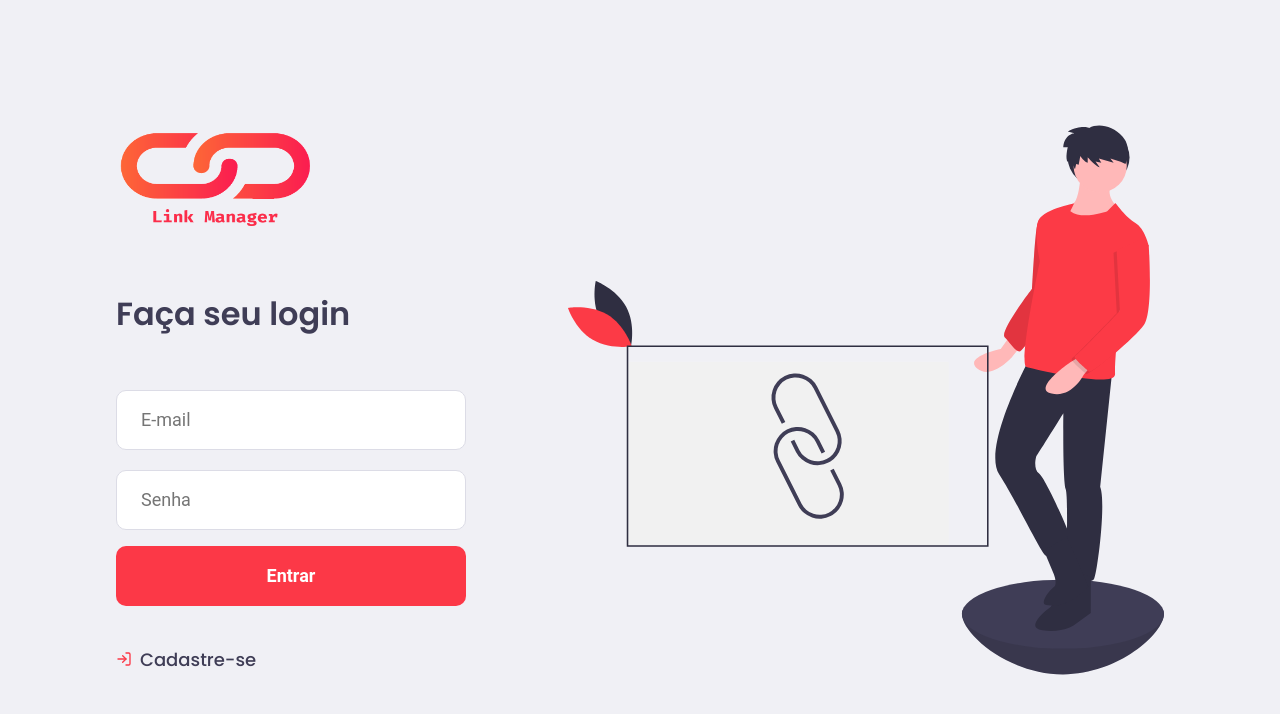
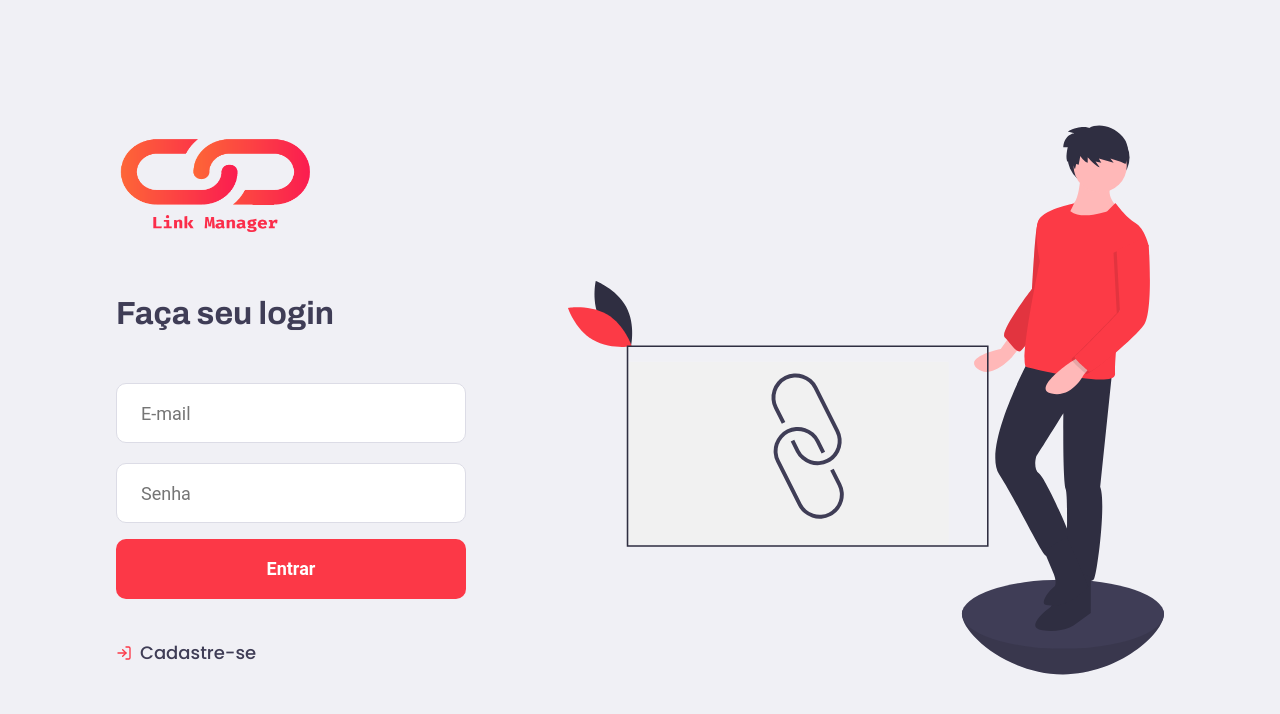
Before and after one commit to jeffeloy/link-manager, a React (Create React App) app in the folder frontend/: page / in a window 1280 px wide. Shown: the top 714 px of the page. Built offline with nearby package versions, Linux system fonts and the light colour scheme.

Commit message:
:lipstick: Toggled form title font in pages login and register

```diff
--- a/frontend/src/pages/Login/styles.css
+++ b/frontend/src/pages/Login/styles.css
@@ -1,5 +1,5 @@
 .login-container {
-  width: 100%;
+  width: 100vw;
   max-width: 1120px;
   height: 100vh;
   margin: 0 auto;
@@ -20,7 +20,7 @@
 }
 
 .login-container section.form form h1 {
-  font-size: 32px;
+  font: 700 32px Archivo;
   margin-bottom: 32px;
   color: #3f3d56;
 }
--- a/frontend/src/pages/Register/styles.css
+++ b/frontend/src/pages/Register/styles.css
@@ -1,5 +1,5 @@
 .register-container {
-  width: 100%;
+  width: 100vw;
   max-width: 1120px;
   height: 100vh;
   margin: 0 auto;
@@ -20,7 +20,7 @@
 }
 
 .register-container section.form form h1 {
-  font-size: 32px;
+  font: 700 32px Archivo;
   margin-bottom: 32px;
   color: #3f3d56;
 }
```
